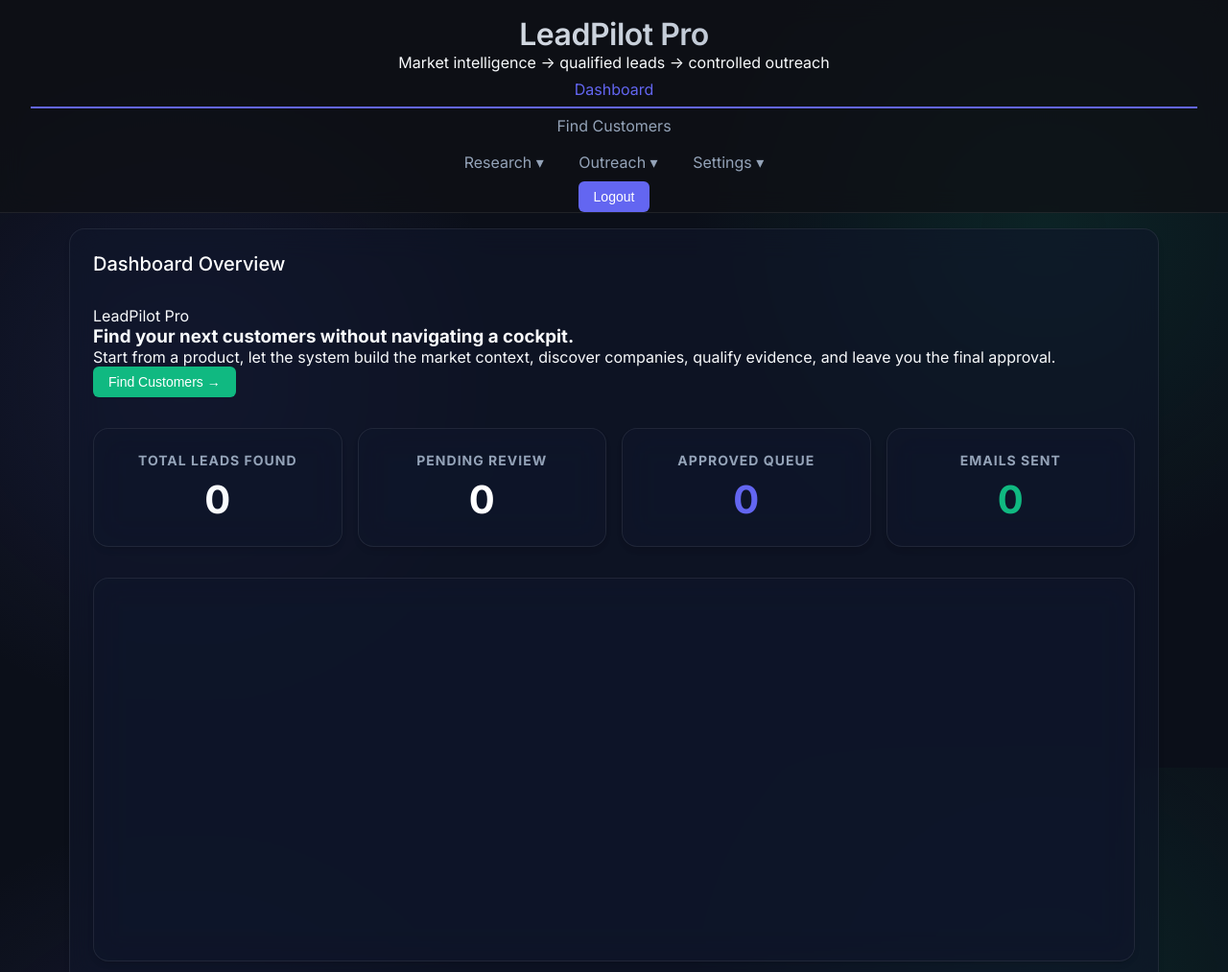
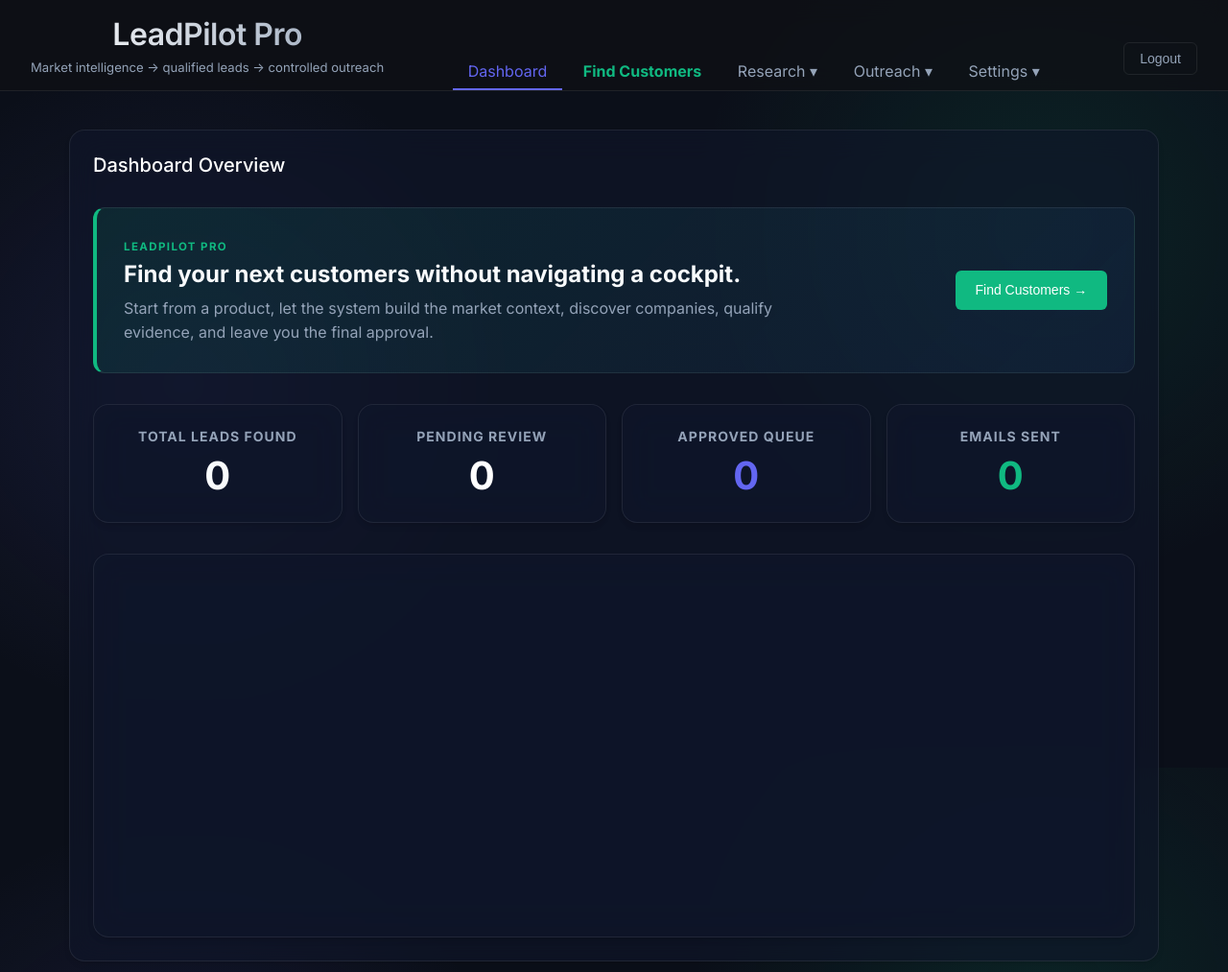
Before and after one commit to devnet-microsystems/leadpilotpro, a website: page static/index.html in a window 1280 px wide. Shown: the top 1013 px of the page at 96% size. Drawn offline with nearby package versions, Linux system fonts and the light colour scheme; no server answers.

Commit message:
P5.4 step 6b: add polished app shell and dashboard styles

```diff
--- a/static/style.css
+++ b/static/style.css
@@ -390,3 +390,78 @@ input[type="text"]:focus, select:focus {
   border-bottom: 2px solid var(--primary);
   color: var(--primary);
 }
+
+/* P5.4 top-level application shell */
+.app-header {
+  display: flex;
+  align-items: flex-end;
+  gap: 2rem;
+  border-bottom: 1px solid var(--border);
+  margin-bottom: 1.5rem;
+}
+.brand-block {
+  min-width: 240px;
+  padding-bottom: 1rem;
+}
+.brand-block h1 { margin: 0; }
+.brand-block p {
+  color: var(--text-muted);
+  font-size: 0.82rem;
+  margin: 0.45rem 0 0;
+}
+.app-nav {
+  display: flex;
+  align-items: stretch;
+  justify-content: center;
+  flex: 1;
+  gap: .35rem;
+  overflow: visible;
+  white-space: nowrap;
+}
+.app-nav > .tab {
+  border-radius: 8px 8px 0 0;
+}
+.app-nav .primary-nav {
+  color: var(--accent);
+  font-weight: 700;
+}
+.header-actions { padding-bottom: 1rem; }
+.btn-logout {
+  background: transparent;
+  border: 1px solid var(--border);
+  color: var(--text-muted);
+}
+.nav-advanced {
+  margin-left: .35rem;
+  font-size: .68rem;
+  opacity: .7;
+  text-transform: uppercase;
+}
+.hero-card {
+  display: flex;
+  align-items: center;
+  justify-content: space-between;
+  gap: 2rem;
+  padding: 1.75rem;
+  border: 1px solid var(--border);
+  border-left: 4px solid var(--accent);
+  border-radius: 12px;
+  background: linear-gradient(135deg, rgba(16,185,129,.12), rgba(59,130,246,.07));
+}
+.hero-card h3 { margin: .35rem 0 .55rem; font-size: 1.5rem; }
+.hero-card p { margin: 0; color: var(--text-muted); max-width: 720px; line-height: 1.6; }
+.eyebrow {
+  color: var(--accent);
+  font-size: .72rem;
+  font-weight: 700;
+  letter-spacing: .12em;
+  text-transform: uppercase;
+}
+.hero-cta { white-space: nowrap; padding: .8rem 1.3rem; }
+@media (max-width: 900px) {
+  .app-header { align-items: flex-start; flex-wrap: wrap; gap: 1rem; }
+  .brand-block { min-width: 0; flex: 1; }
+  .app-nav { order: 3; width: 100%; justify-content: flex-start; overflow-x: auto; }
+  .hero-card { flex-direction: column; align-items: flex-start; }
+  .header-actions { padding-bottom: 0; }
+}
```
